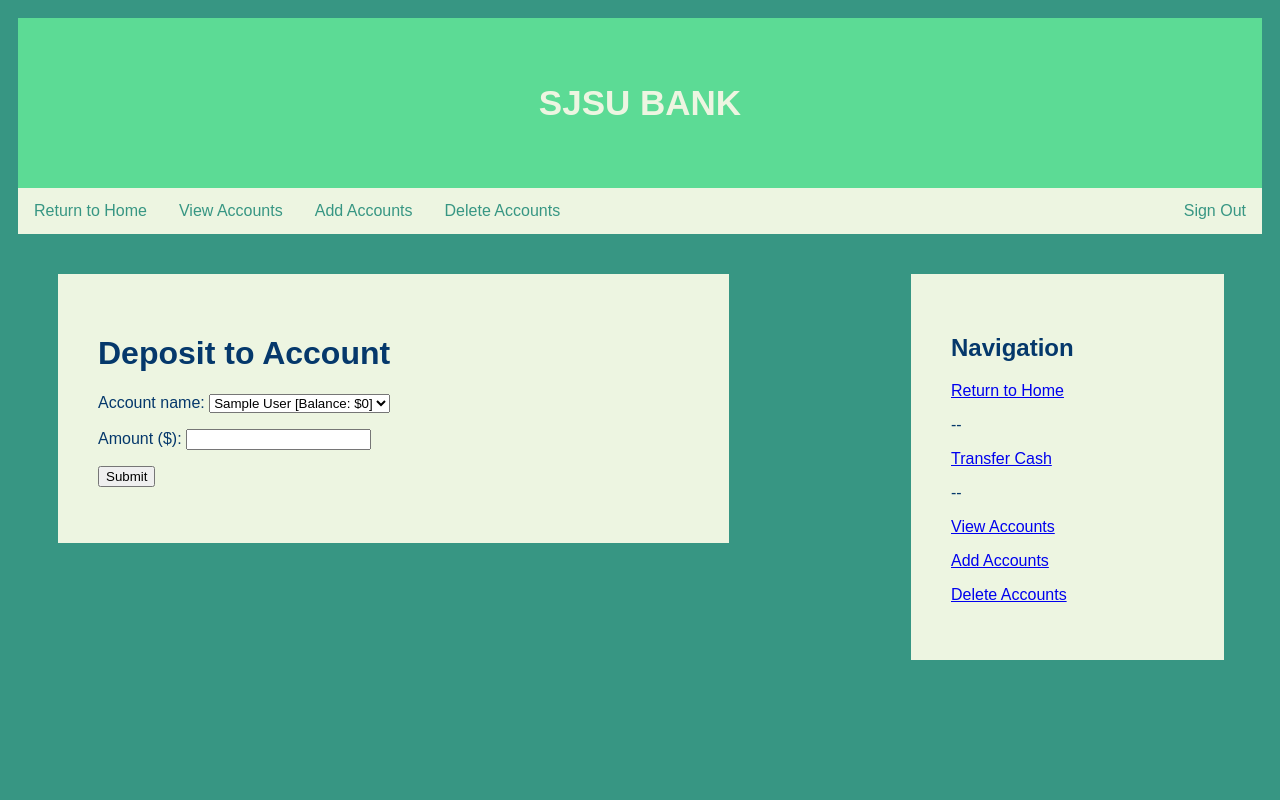
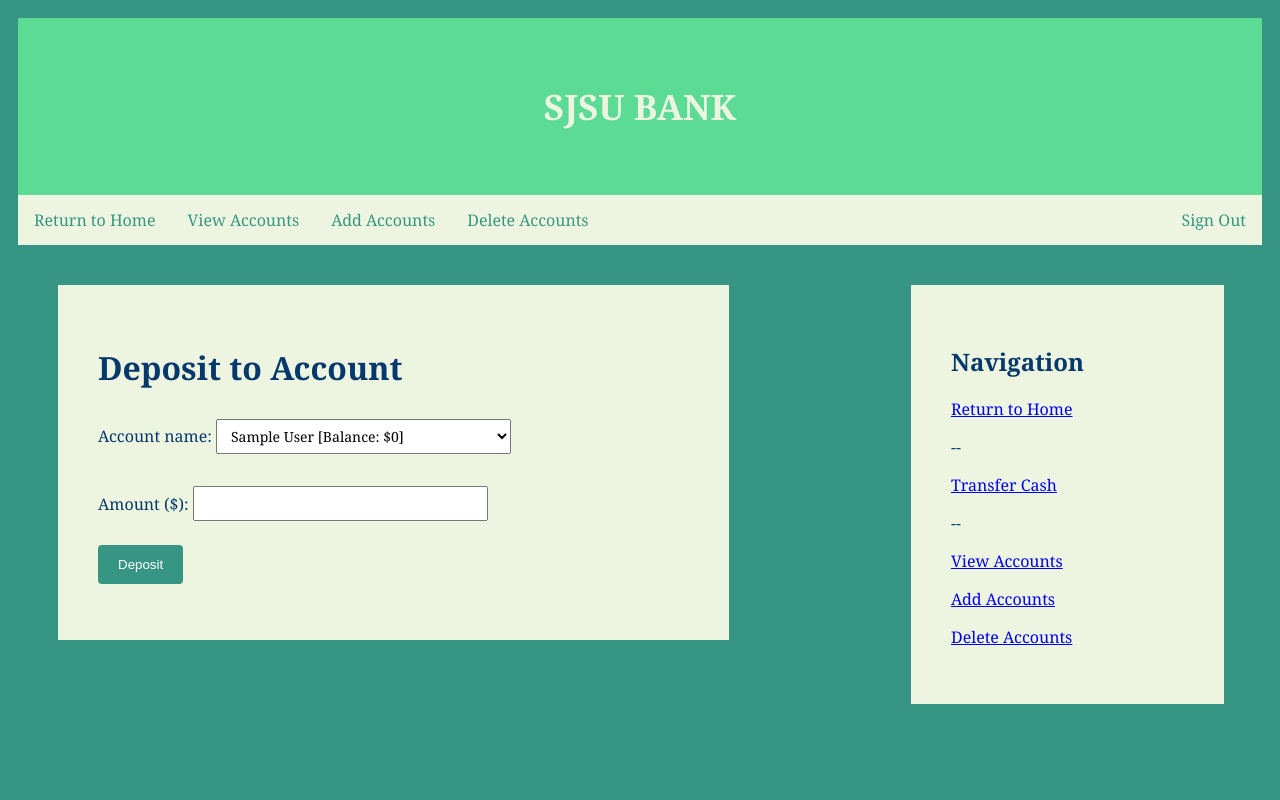
Before and after one commit to sabrinalugoa21/CMPE131PROJECT, a PHP site: page /deposit.php in a window 1280 px wide. Run offline with PHP 8.4, Linux system fonts and the light colour scheme; the visitor is signed in with stand-in values (Sample User, id 1).

Commit message:
Add files via upload
Fixed a login error that I forgot to resolve, did some styling for deposit and withdraw, did some styling fixing for view accounts, created account info page that is entirely complete now

```diff
--- a/customAccounts.php
+++ b/customAccounts.php
@@ -66,7 +66,7 @@
                                     echo "<table id=customers><tr><th>Account Number</th><th>Account Name</th></th><th>Balance</th></tr>";
                                     // output data of each row
                                     while($row = $tableresult->fetch_assoc()) {
-                                        echo "<tr><td>".$row["acctNum"]."</td><td>".$row["acctName"]."</td><td>".$row["balance"]."</td></tr>";
+                                        echo "<tr><td>".$row["acctNum"]."</td><td>".$row["acctName"]."</td><td>$".$row["balance"]."</td></tr>";
                                     }
                                     echo "</table>";
                                 } else {
--- a/deposit.css
+++ b/deposit.css
@@ -4,7 +4,7 @@
       }
       /*BODY TEXT*/
       body {
-        font-family: Arial;
+        font-family:Georgia;
         color: #05386B;
         padding: 10px;
         background: #379683;
@@ -106,4 +106,62 @@
              width: 100%;
       }
 
+/*FORM BEGIN*/
+      .loginform{
+            box-sizing: border-box;
+        margin-left: 30%;
+        margin-right: 5%;
+        background: #FFFFE0;
+
+        text-align: center;
+
+        float: left;
+        padding:20px;
+        width: 40%;
+        height: 55%;
+      }
+
+      select {
+            font-family:Georgia;
+            font-size: 14px;
+            width: 50%;
+            height: 35px;
+            padding: 5px 10px;
+              margin: 8px 0;
+              box-sizing: border-box;
+      }
+
+      input {
+            font-family:Georgia;
+            font-size: 16px;
+            width: 50%;
+            height: 35px;
+            padding: 12px 20px;
+              margin: 8px 0;
+              box-sizing: border-box;
+      }
+
+      button[type=submit] {
+        background-color: #379683;
+        color: white;
+        padding: 12px 20px;
+        border: none;
+        border-radius: 4px;
+        cursor: pointer;
+      }
+/*FORM END*/
+
+/* Change color on hover */
+.topnav a:hover {
+  background-color:  dodgerblue;
+  color: white;
+}
+.topnav2 a:hover {
+  background-color:  dodgerblue;
+  color: white;
+}
+.topnav a.active {
+  background-color: #4CAF50;
+  color: white;
+}
 </style>
--- a/deposit.php
+++ b/deposit.php
@@ -39,7 +39,7 @@ if(isset($_POST['SubmitButton'])){ //check if form was submitted
              }
 
   //$finalbalance = $row["balance"];
-  $message = "<p>Success! You deposited $$amount into $account.</p> <p>Your new balance is $newbalance.";
+  $message = "<p>Success! You deposited $$amount into $account.</p> <p>Your new balance is $$newbalance.";
 }
 
   // Close connection
@@ -95,7 +95,7 @@ if(isset($_POST['SubmitButton'])){ //check if form was submitted
                                   ?>
                                 </select></p>
                           <p>Amount ($): <input type="text" name = "amount"> </p>
-                          <input type="submit" name = "SubmitButton">
+                          <button type = "submit" name = "SubmitButton"> Deposit </button>
                         </form>
                         <?php
                               echo $message;
--- a/test_userpage.php
+++ b/test_userpage.php
@@ -27,7 +27,7 @@
       	<a href="logout.php" style="float: right;"> Sign Out</a>
         <!Lauren: I don't know if the main menu button needs a dropdown menu with those links rn>
         <!This is the dropdown button with options, they connect to nowhere rn>
-      	<a href="" style="float: left;"> Account Information</a>
+      	<a href="acctInfo.php" style="float: left;"> Account Information</a>
       </div>
 
       <br>
--- a/withdraw2.php
+++ b/withdraw2.php
@@ -8,8 +8,8 @@
       die("Connection failed" . mysqli_connect_error());
   }
 /*ACCOUNT SELECTION MENU*/
-    //$userID = $_SESSION['userID'];
-$userID =167053; //was using this line for testing (to avoid having to log in)
+ $userID = $_SESSION['userID'];
+//$userID =167053; //was using this line for testing (to avoid having to log in)
 $message = "";
 
 $form = "SELECT * FROM accounts WHERE userID='$userID'";
@@ -84,7 +84,7 @@ if(isset($_POST['SubmitButton'])){ //check if form was submitted
                                   ?>
                                 </select></p>
                         <p>Amount to withdraw($): <input type="text" name = "amount" required> </p>
-                        <input type="submit" name = "SubmitButton">
+                        <button type = "submit" name = "SubmitButton"> Withdraw </button>
                       </form>
 
                         <?php echo $message; ?>
```
Also changed, not shown: acctInfo.php (added, +73 -0 lines), login.php (+7 -0 lines).
